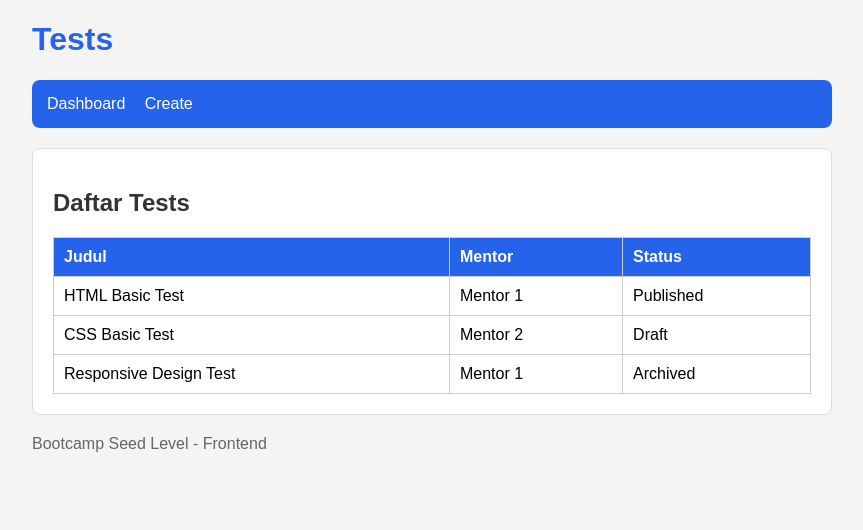
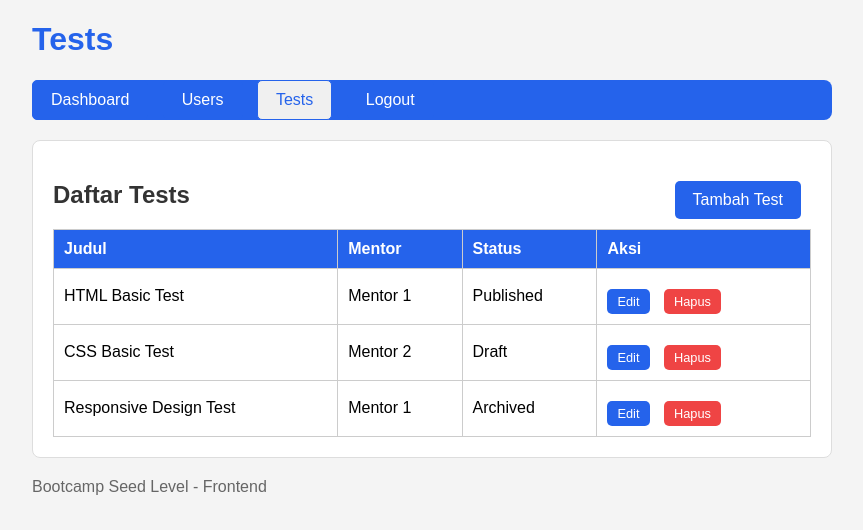
Before and after one commit to yurasera/FloTest-Seed-Level, a plain HTML site: page admin/tests/index.html in a window 1280 px wide. Shown: the whole page, without its empty margins (208-1071 px from the left). Drawn offline with Linux system fonts and the light colour scheme.

Commit message:
feat: read tests add action and clean btn name

```diff
--- a/admin/tests/index.html
+++ b/admin/tests/index.html
@@ -9,19 +9,31 @@
 </head>
 
 <body>
-  <header class="site-header">
+
+  <div class="site-header">
     <div class="container header-inner">
       <h1>Tests</h1>
-      <nav aria-label="Admin tests navigation">
-        <a href="../dashboard.html">Dashboard</a>
-        <a href="create.html">Create</a>
-      </nav>
+
+      <div class="navigation">
+        <a class="btn-nav" href="../dashboard.html">Dashboard</a>
+        <a class="btn-nav" href="../users/index.html">Users</a>
+        <a class="btn-nav btn-nav-active" href="index.html">Tests</a>
+        <a class="btn-nav" href="../../index.html">Logout</a>
+      </div>
     </div>
-  </header>
+  </div>
 
-  <main class="container">
-    <section class="card">
-      <h2>Daftar Tests</h2>
+  <div class="container">
+    <div class="card">
+
+      <div class="card-header">
+        <h2>Daftar Tests</h2>
+
+        <a class="btn btn-primary" href="create.html">
+          Tambah Test
+        </a>
+      </div>
+
       <div class="table-wrapper">
         <table>
           <thead>
@@ -29,35 +41,73 @@
               <th>Judul</th>
               <th>Mentor</th>
               <th>Status</th>
+              <th>Aksi</th>
             </tr>
           </thead>
+
           <tbody>
+
             <tr>
               <td data-label="Judul">HTML Basic Test</td>
               <td data-label="Mentor">Mentor 1</td>
-              <td data-label="Status"><span class="badge badge-published">Published</span></td>
+              <td data-label="Status">
+                <span class="badge badge-published">Published</span>
+              </td>
+              <td data-label="Aksi">
+                <div class="table-actions">
+                  <a class="btn btn-edit" href="edit.html">Edit</a>
+                  <button class="btn btn-delete" type="button">
+                    Hapus
+                  </button>
+                </div>
+              </td>
             </tr>
+
             <tr>
               <td data-label="Judul">CSS Basic Test</td>
               <td data-label="Mentor">Mentor 2</td>
-              <td data-label="Status"><span class="badge badge-draft">Draft</span></td>
+              <td data-label="Status">
+                <span class="badge badge-draft">Draft</span>
+              </td>
+              <td data-label="Aksi">
+                <div class="table-actions">
+                  <a class="btn btn-edit" href="edit.html">Edit</a>
+                  <button class="btn btn-delete" type="button">
+                    Hapus
+                  </button>
+                </div>
+              </td>
             </tr>
+
             <tr>
               <td data-label="Judul">Responsive Design Test</td>
               <td data-label="Mentor">Mentor 1</td>
-              <td data-label="Status"><span class="badge badge-archived">Archived</span></td>
+              <td data-label="Status">
+                <span class="badge badge-archived">Archived</span>
+              </td>
+              <td data-label="Aksi">
+                <div class="table-actions">
+                  <a class="btn btn-edit" href="edit.html">Edit</a>
+                  <button class="btn btn-delete" type="button">
+                    Hapus
+                  </button>
+                </div>
+              </td>
             </tr>
+
           </tbody>
         </table>
       </div>
-    </section>
-  </main>
 
-  <footer class="site-footer">
+    </div>
+  </div>
+
+  <div class="site-footer">
     <div class="container">
       <p>Bootcamp Seed Level - Frontend</p>
     </div>
-  </footer>
+  </div>
+
 </body>
 
 </html>
--- a/assets/css/style.css
+++ b/assets/css/style.css
@@ -96,6 +96,12 @@ nav a:hover {
     margin-top: 0;
 }
 
+.card-header {
+    display: flex;
+    justify-content: space-between;
+    align-items: center;
+}
+
 .stat-value {
     font-size: 2.5rem;
     font-weight: 700;
@@ -186,6 +192,17 @@ textarea {
     margin-top: 24px;
 }
 
+.btn-edit {
+    padding: 5px 10px;
+    font-size: 0.8rem;
+}
+
+.btn-delete {
+    padding: 5px 10px;
+    font-size: 0.8rem;
+    background: #ef4444;
+}
+
 /* =========================
    Table
 ========================= */
```
Also changed, not shown: admin/users/index.html (+39 -24 lines).
